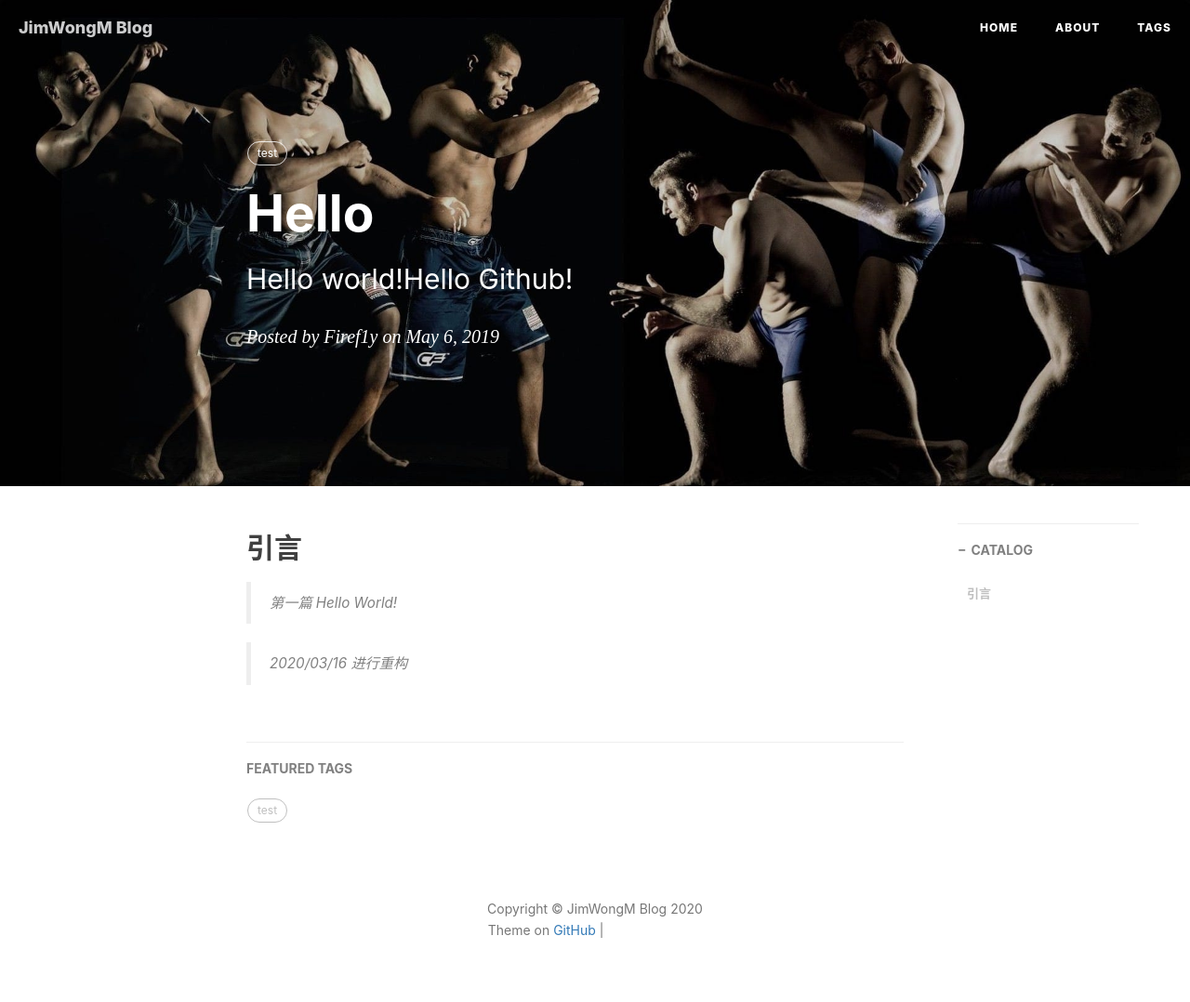
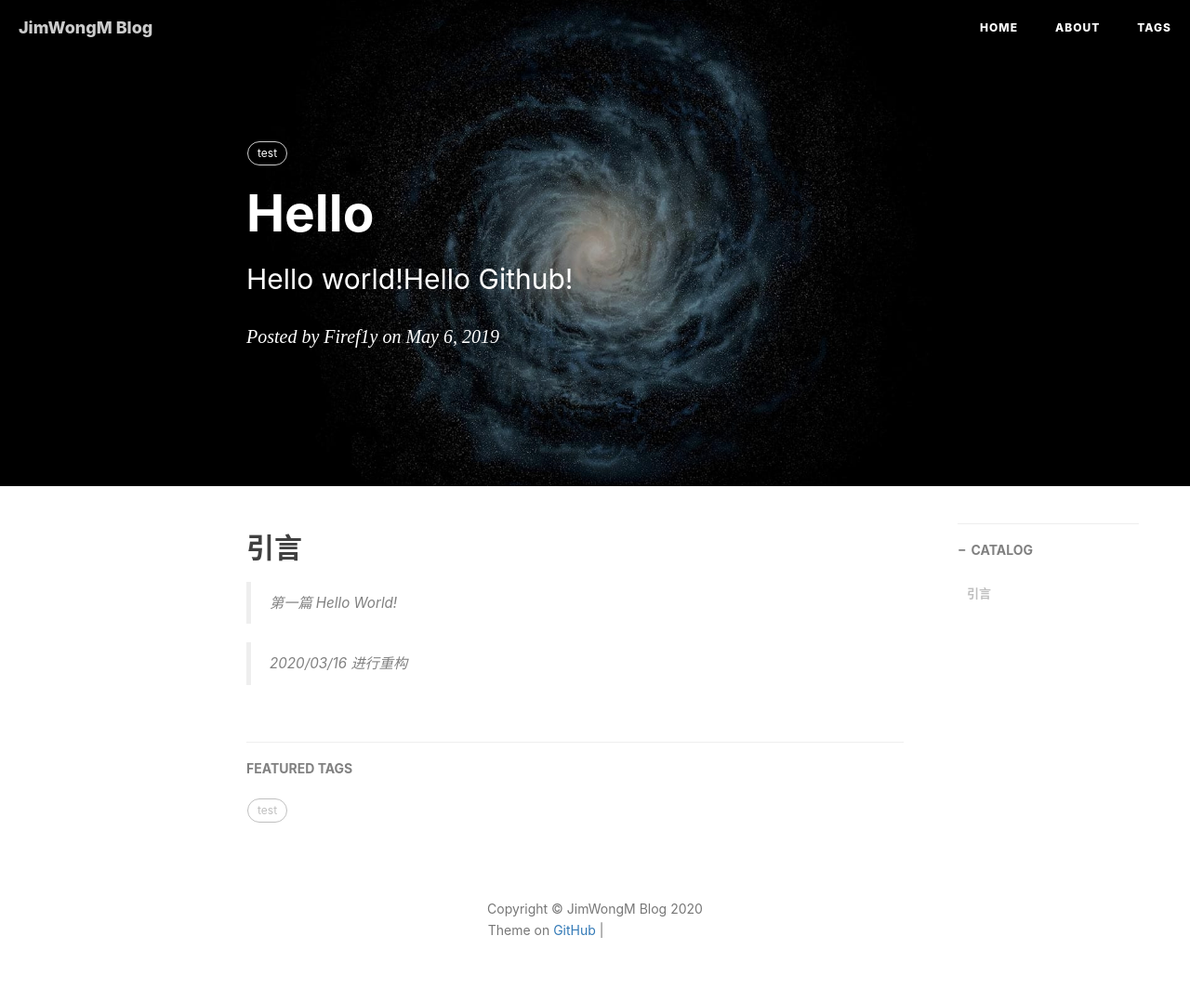
Before and after one commit to JimWongM/JimWongM.github.io, a Jekyll site: the page built from _posts/2019-05-06-Hello.md, in a window 1280 px wide. Shown: the whole page at 93% size. Built offline with Jekyll 4.4.1, drawn with Linux system fonts in a browser that asks for light colours; nearby versions of some CDN libraries; comment, search, counter and statistics services are not loaded; grey boxes are pictures that could not be loaded.

Commit message:
Update 2019-05-06-Hello.md

```diff
--- a/_posts/2019-05-06-Hello.md
+++ b/_posts/2019-05-06-Hello.md
@@ -4,7 +4,7 @@ title:      Hello
 subtitle:   Hello world!Hello Github!
 date:       2019-5-6
 author:     Firef1y
-header-img: img/post-bg-mma-3.jpg
+header-img: img/post-bg-universe.jpg
 catalog: true
 tags:
     - test
```
